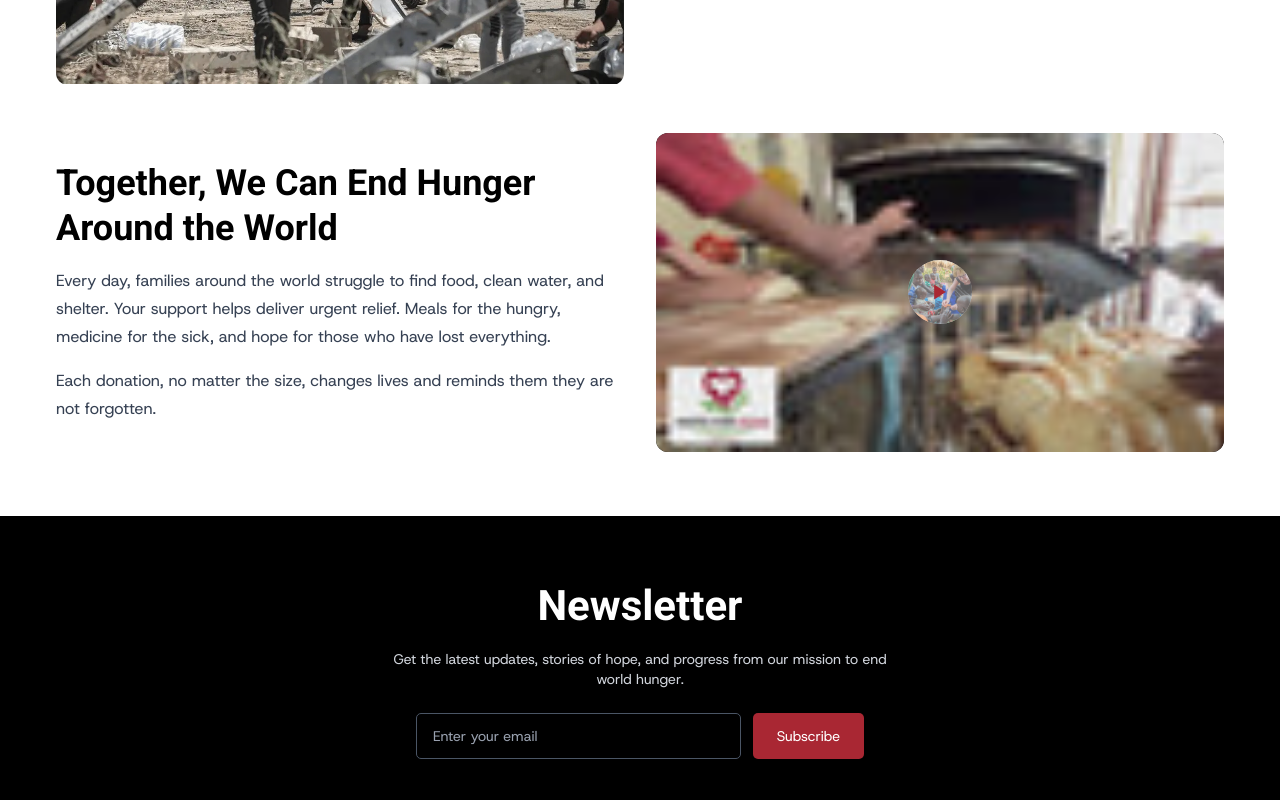
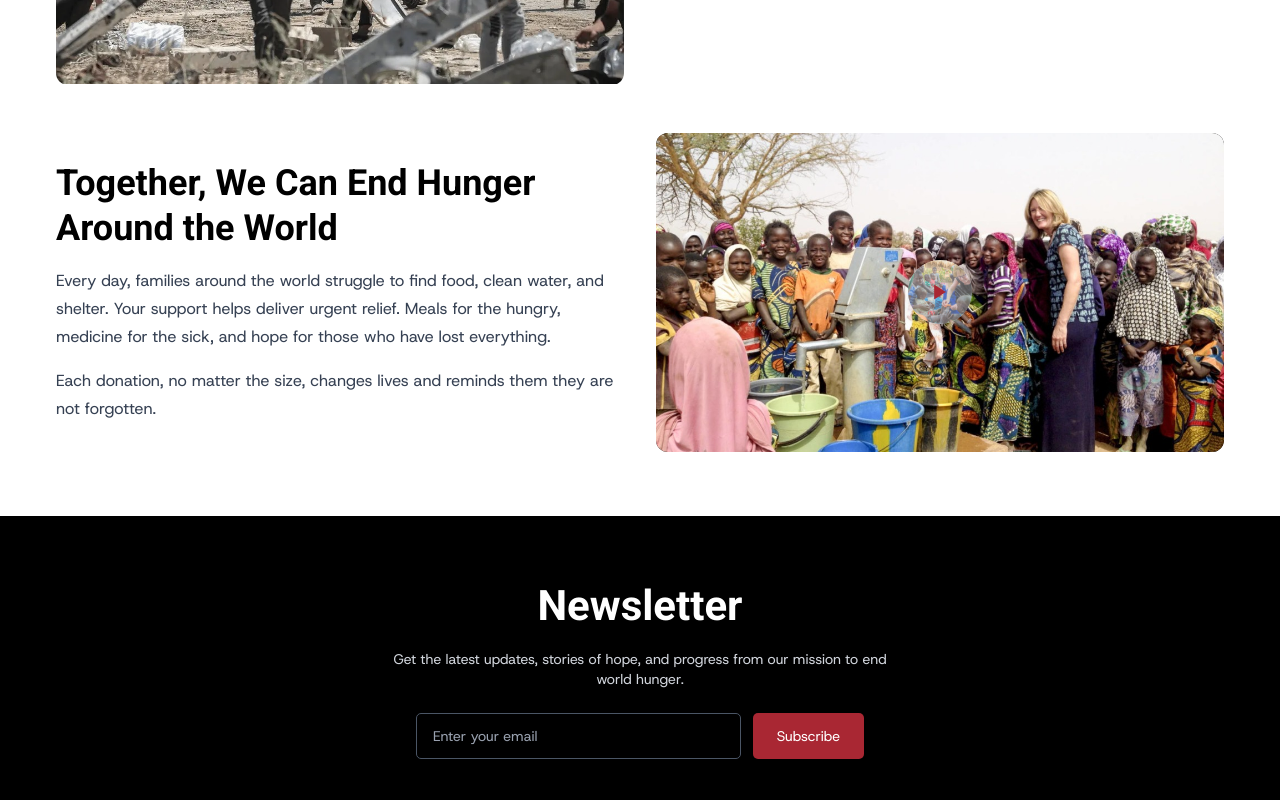
Before and after one commit to support897/Caring-Hearts, a Next.js app: page / in a window 1280 px wide. Shown: the part 3780-4580 px from the top of the page. Built offline with nearby package versions, Linux system fonts and the light colour scheme.

Commit message:
UI: Replace bakery image with water well image in TogetherHope section

```diff
--- a/src/components/home/TogetherHope.tsx
+++ b/src/components/home/TogetherHope.tsx
@@ -59,7 +59,7 @@ export default function TogetherHope({ variant = 'gaza' }: TogetherHopeProps) {
           </div>
           <div className="relative aspect-video w-full overflow-hidden rounded-xl bg-black">
             <Image
-              src={isGaza ? '/video/gaza-poster.jpg' : '/video/sudan-poster.jpg'}
+              src={isGaza ? '/img/caring/water-well.jpg' : '/video/sudan-poster.jpg'}
               alt={`${region} project video`}
               fill
               className="object-cover"
```
Also changed, not shown: public/img/caring/water-well.jpg (added).
